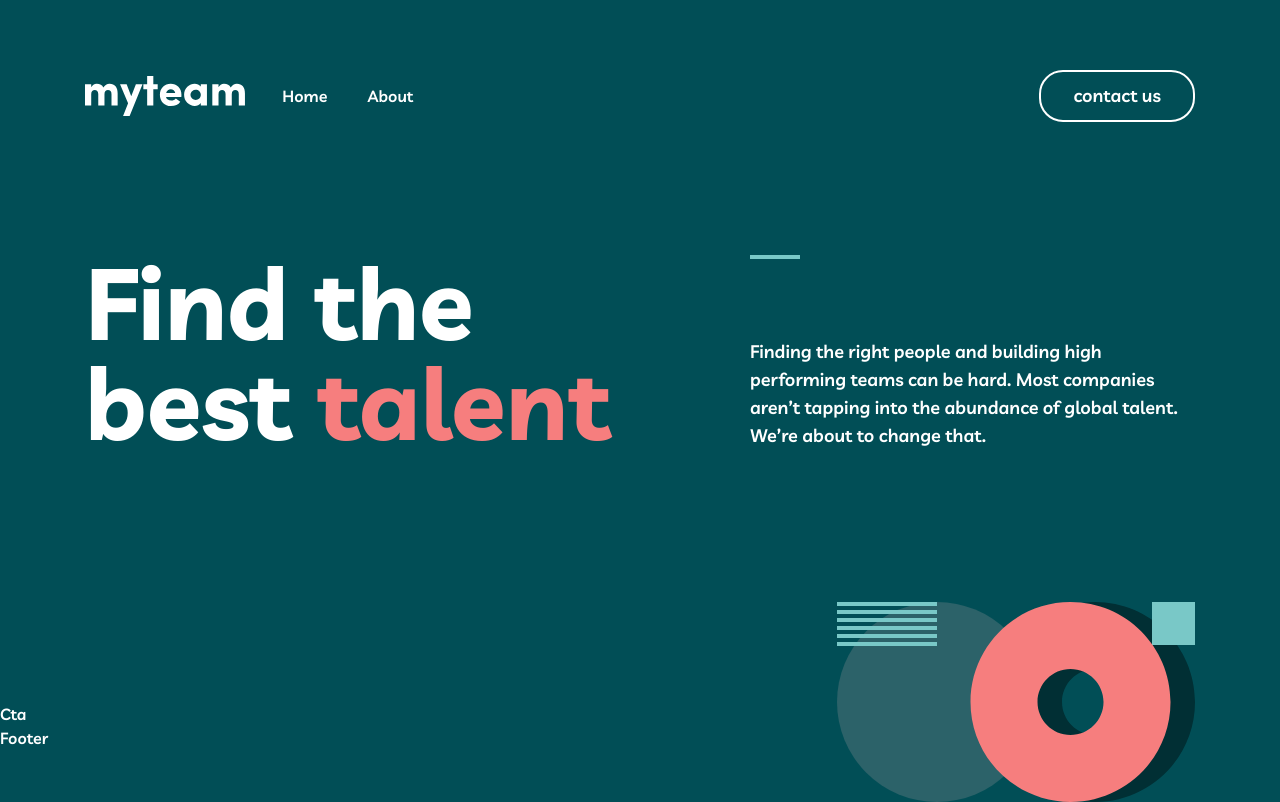
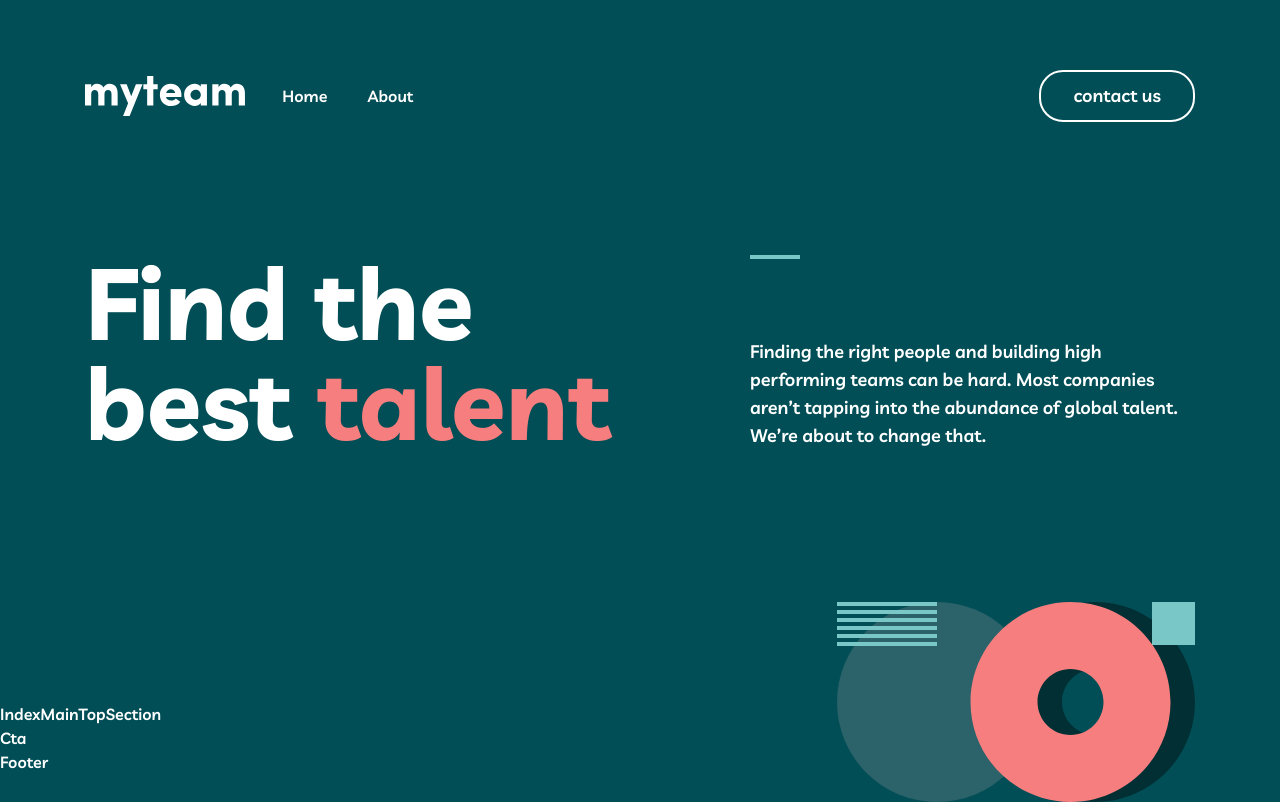
Before and after one commit to YaxyobekUz/my-team, a React (Vite) app: page / in a window 1280 px wide. Built offline with nearby package versions, Linux system fonts and the light colour scheme.

Commit message:
added homepage maintopsection.jsx file

```diff
--- /dev/null
+++ b/src/components/IndexMainTopSection.jsx
@@ -0,0 +1,9 @@
+import React from 'react'
+
+const IndexMainTopSection = () => {
+  return (
+    <section>IndexMainTopSection</section>
+  )
+}
+
+export default IndexMainTopSection
--- a/src/pages/Home.jsx
+++ b/src/pages/Home.jsx
@@ -1,10 +1,12 @@
 import React from 'react'
 import Hero from '../components/IndexHero'
+import IndexMainTopSection from '../components/IndexMainTopSection'
 
 const Home = () => {
   return (
     <div>
       <Hero />
+      <IndexMainTopSection />
     </div>
   )
 }
```
